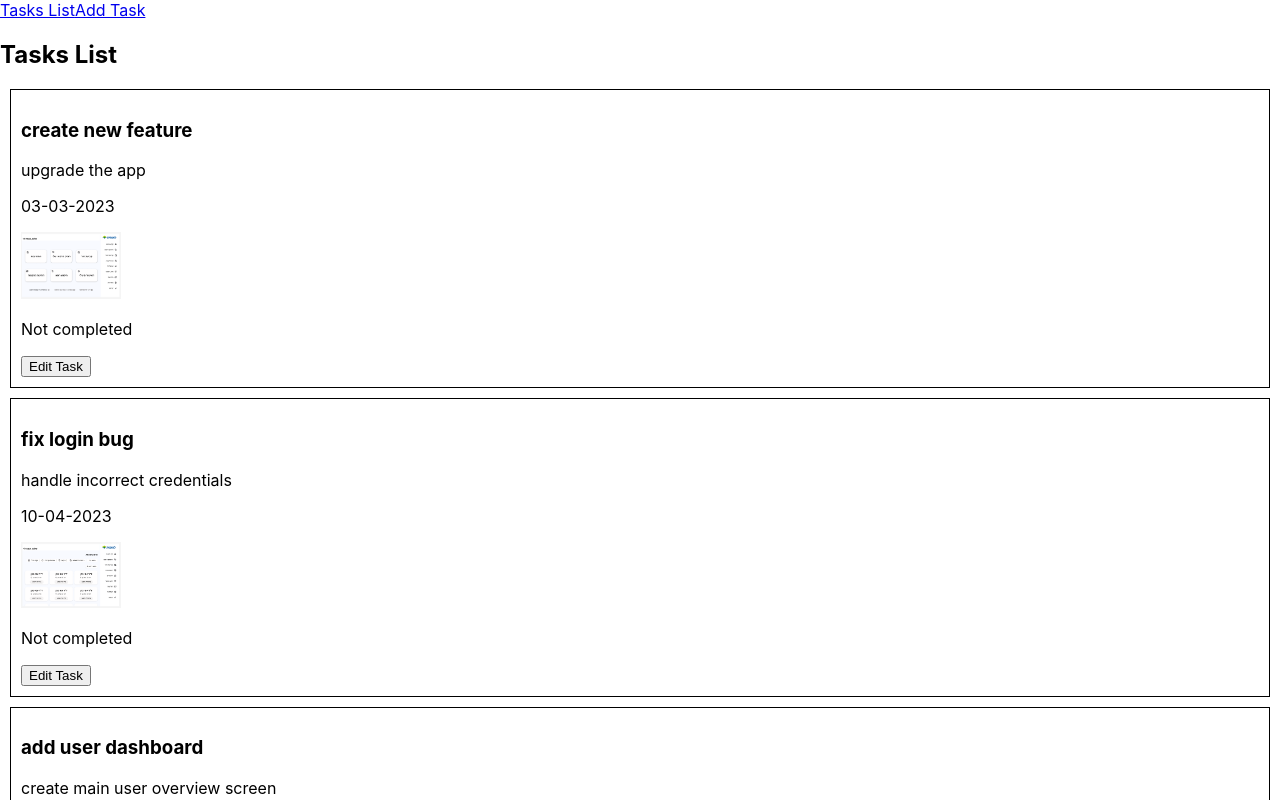
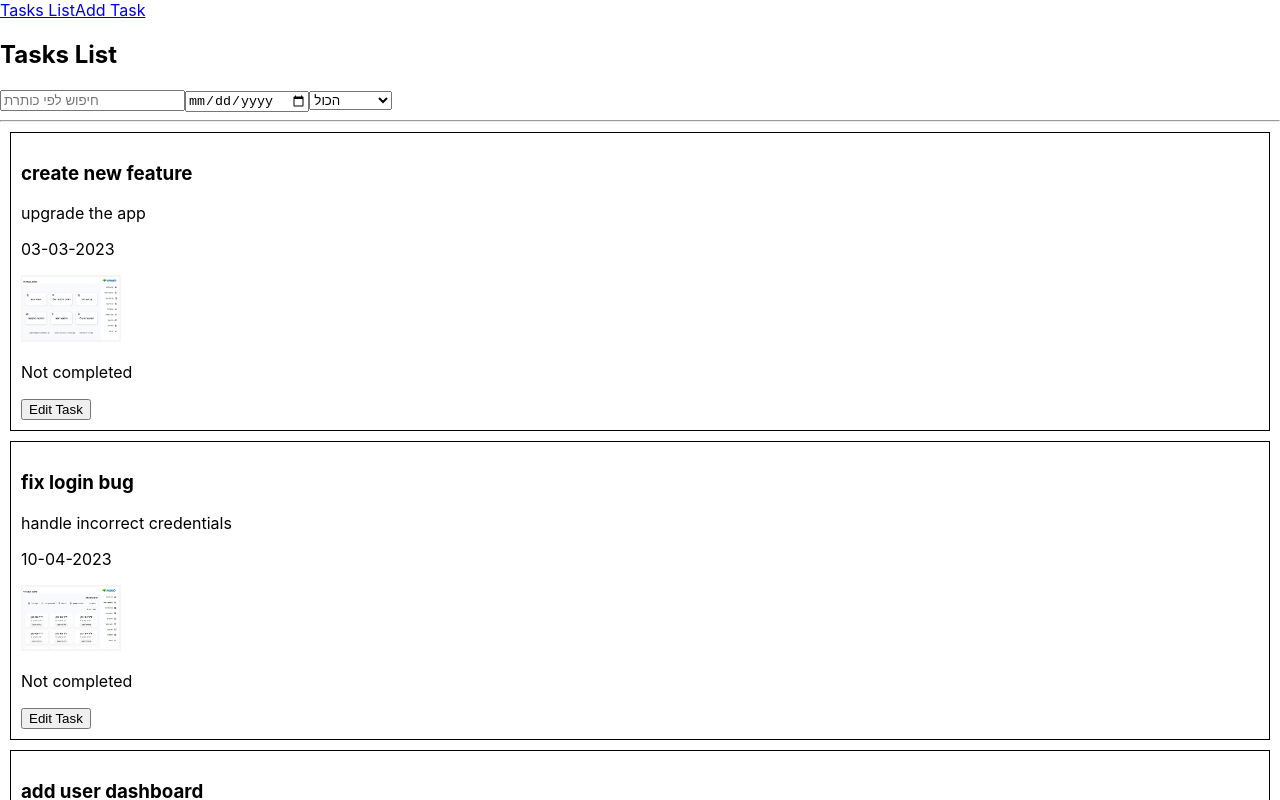
Before and after one commit to ayala-a11y/ai613-first-version, a React (Create React App) app: page / in a window 1280 px wide. Shown: the top 800 px of the page. Built offline with nearby package versions, Linux system fonts and the light colour scheme.

Commit message:
Cange things

```diff
--- a/src/featurs/tasks/TasksList.jsx
+++ b/src/featurs/tasks/TasksList.jsx
@@ -1,4 +1,4 @@
-import React from 'react';
+import React, { useState } from 'react';
 import { useDispatch, useSelector } from 'react-redux';
 import { useNavigate } from 'react-router-dom';
 import { updateTask } from './tasksSlice';
@@ -7,11 +7,61 @@ const TasksList = () => {
     const list = useSelector(state => state.tasks.todos);
     const navigate = useNavigate();
 
-    return <>
+    // שדות חיפוש
+    const [titleSearch, setTitleSearch] = useState("");
+    const [dateSearch, setDateSearch] = useState("");
+    const [completedFilter, setCompletedFilter] = useState("all");
 
+    // סינון הרשימה
+    const filteredList = list.filter(task => {
+        // חיפוש לפי כותרת
+        const titleMatch = task.title.toLowerCase().includes(titleSearch.toLowerCase());
+
+        // חיפוש לפי תאריך
+        const dateMatch = dateSearch === "" || task.date === dateSearch;
+
+        // סינון לפי הושלם\לא הושלם
+        const completedMatch =
+            completedFilter === "all" ||
+            (completedFilter === "completed" && task.isCompleted) ||
+            (completedFilter === "notCompleted" && !task.isCompleted);
+
+        return titleMatch && dateMatch && completedMatch;
+    });
+
+    return (
+        <>
             <div>
                 <h2>Tasks List</h2>
-            {list.map((task) => (
+
+                {/* חיפוש לפי כותרת */}
+                <input
+                    type="text"
+                    placeholder="חיפוש לפי כותרת"
+                    value={titleSearch}
+                    onChange={(e) => setTitleSearch(e.target.value)}
+                />
+
+                {/* חיפוש לפי תאריך */}
+                <input
+                    type="date"
+                    value={dateSearch}
+                    onChange={(e) => setDateSearch(e.target.value)}
+                />
+
+                {/* סינון לפי הושלמה משימה */}
+                <select
+                    value={completedFilter}
+                    onChange={(e) => setCompletedFilter(e.target.value)}
+                >
+                    <option value="all">הכול</option>
+                    <option value="completed">הושלמו</option>
+                    <option value="notCompleted">לא הושלמו</option>
+                </select>
+
+                <hr />
+
+                {filteredList.map((task) => (
                     <div key={task.id} style={{ border: "1px solid black", margin: "10px", padding: "10px" }}>
                         <h3>{task.title}</h3>
                         <p>{task.desc}</p>
@@ -21,9 +71,9 @@ const TasksList = () => {
                         <button onClick={() => navigate(`/update/${task.id}`)}>Edit Task</button>
                     </div>
                 ))}
-
             </div>
         </>
+    );
 };
 
 export default TasksList;
--- a/src/featurs/tasks/tasksSlice.js
+++ b/src/featurs/tasks/tasksSlice.js
@@ -35,7 +35,7 @@ export const tasksSlice = createSlice({
             }
 
             state.todos[index] = { ...updatedTask };
-        },
+        }
 
     }
 });
```
Lines whose indentation alone changed are shown as unchanged.
